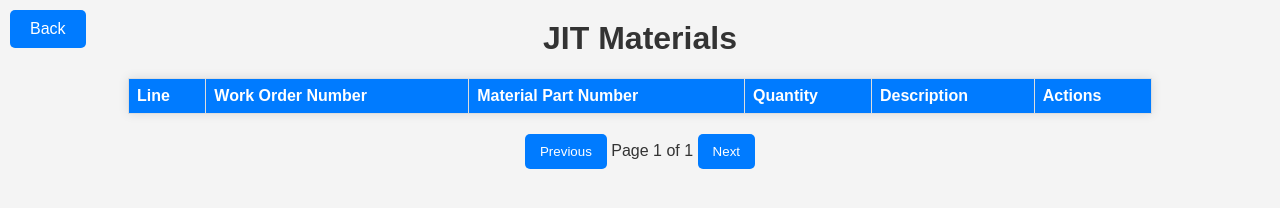
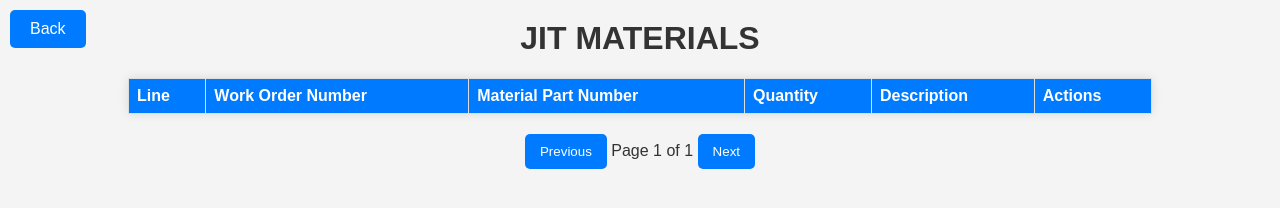
Before and after one commit to Rithvikailas/Jit-system, a website: page JIT_system/frontend/jit.html in a window 1280 px wide. Drawn offline with Linux system fonts and the light colour scheme; no server answers.

Commit message:
Update jit.html

```diff
--- a/JIT_system/frontend/jit.html
+++ b/JIT_system/frontend/jit.html
@@ -12,7 +12,7 @@
 </head>
 <body>
     <a href="index.html" class="back-button">Back</a>
-    <h1>JIT Materials</h1>
+    <h1>JIT MATERIALS</h1>
 
     <table id="jitTable">
         <thead>
```
